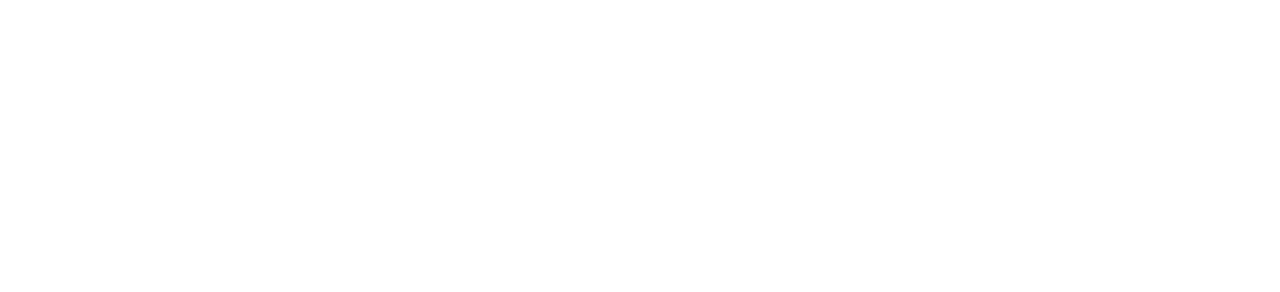
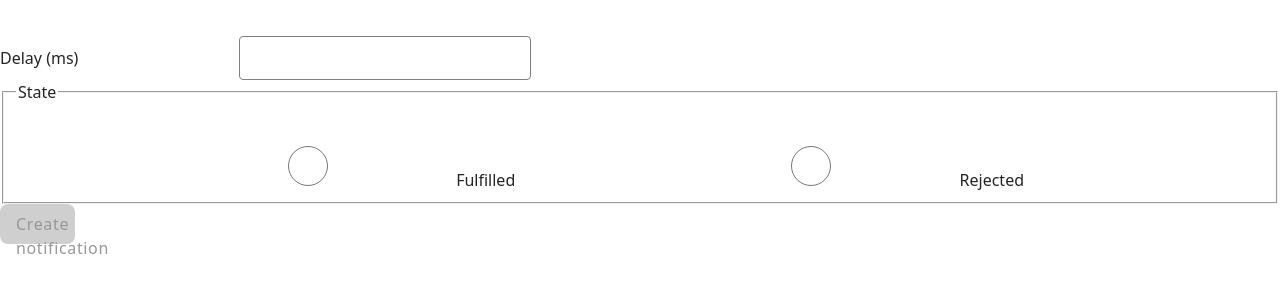
Before and after one commit to Taty-git/goit-js-hw-10, a website built with Vite: page src/2-snackbar.html in a window 1280 px wide. Built offline with nearby package versions, Linux system fonts and the light colour scheme; a script that the page names is missing.

Commit message:
add izitoast to html and js task-2

```diff
--- a/src/2-snackbar.html
+++ b/src/2-snackbar.html
@@ -3,11 +3,32 @@
 <head>
     <meta charset="UTF-8">
     <meta name="viewport" content="width=device-width, initial-scale=1.0">
+    <link rel="stylesheet" href="https://cdn.jsdelivr.net/npm/izitoast/dist/css/iziToast.min.css">
     <script type="module" src="./js/2-snackbar.js" defer></script>
     <link rel="stylesheet" href="./css/styles.css" />
     <title>Snackbar</title>
 </head>
 <body>
+    <form class="form">
+        <label>
+            Delay (ms)
+            <input type="number" name="delay" required />
+        </label>
 
+        <fieldset>
+            <legend>State</legend>
+            <label>
+                <input type="radio" name="state" value="fulfilled" required />
+                Fulfilled
+            </label>
+            <label>
+                <input type="radio" name="state" value="rejected" required />
+                Rejected
+            </label>
+        </fieldset>
+
+        <button type="submit">Create notification</button>
+    </form>
+    <script src="https://cdn.jsdelivr.net/npm/izitoast/dist/js/iziToast.min.js"></script>
 </body>
 </html>
--- a/src/js/2-snackbar.js
+++ b/src/js/2-snackbar.js
@@ -0,0 +1,2 @@
+import iziToast from "izitoast";
+import "izitoast/dist/css/iziToast.min.css";
```
